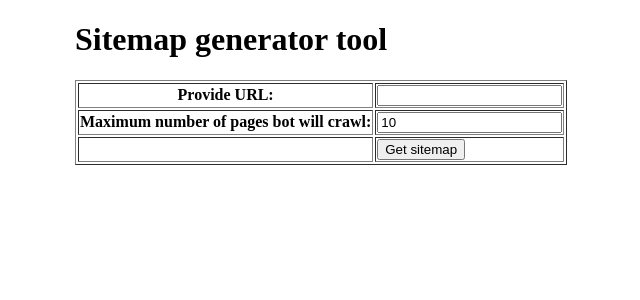
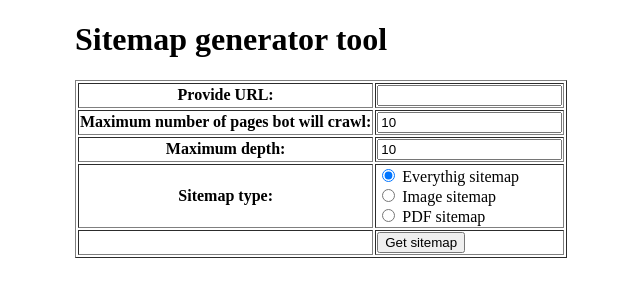
Before and after one commit to Magenta24/Sitemap-Generator-Tool, a Django app: page / in a window 1280 px wide. Shown: the top 300 px of the page, without its empty margins (249-889 px from the left). Run offline with Django 4.2, Linux system fonts and the light colour scheme.

Commit message:
adding fields to the form

```diff
--- a/sitemap_generator/sitemap_generator/SiteScraper.py
+++ b/sitemap_generator/sitemap_generator/SiteScraper.py
@@ -269,7 +269,7 @@ class SiteScraper:
             with open(path, "w") as f:
                 f.write(xmlstr)
         except Exception as e:
-            print('Przypas')
+            print('Przyps')
             print(e)
 
 
--- a/sitemap_generator/sitemap_generator/forms.py
+++ b/sitemap_generator/sitemap_generator/forms.py
@@ -5,6 +5,17 @@ from django import forms
 class SitemapForm(forms.Form):
     url = forms.CharField(label='Provide URL', required=True)
     max_pages = forms.IntegerField(label='Maximum number of pages bot will crawl', initial=10)
+    max_depth = forms.IntegerField(label='Maximum depth', initial=10)
+    img_sitemaps = forms.BooleanField()
+    pdf_sitemaps = forms.BooleanField()
+    all_sitemaps = forms.BooleanField()
+
+    sitemap_choices = [
+        ('1', 'Everythig sitemap'),
+        ('2', 'Image sitemap'),
+        ('3', 'PDF sitemap')
+    ]
+    sitemap_type = forms.ChoiceField(widget=forms.RadioSelect, choices=sitemap_choices, required=True)
 
 # class SitemapFormModel(forms.ModelForm):
 #
--- a/sitemap_generator/sitemap_generator/templates/index.html
+++ b/sitemap_generator/sitemap_generator/templates/index.html
@@ -28,6 +28,20 @@
                     </td>
                 </tr>
                 <tr>
+                    <th>{{ form.max_depth.label_tag }}</th>
+                    <td>
+                        {{ form.max_depth.errors }}
+                        {{ form.max_depth }}
+                    </td>
+                </tr>
+                <tr>
+                    <th>{{ form.sitemap_type.label_tag }}</th>
+                    <td>
+                        {{ form.sitemap_type.errors }}
+                        {{ form.sitemap_type }}
+                    </td>
+                </tr>
+                <tr>
                     <th></th>
                     <td><input type="submit" value="Get sitemap"></td>
                 </tr>
--- a/sitemap_generator/sitemap_generator/views.py
+++ b/sitemap_generator/sitemap_generator/views.py
@@ -12,12 +12,14 @@ import json
 # Create your views here.
 def main(request):
 
-    form = SitemapForm()
+    # specifying for to render and initial value for radio button
+    sitemap_settings_form = SitemapForm(initial={'sitemap_type':'1'})
 
     if request.method == 'GET':
-        return render(request, "index.html", {'form': form})
+        return render(request, "index.html", {'form': sitemap_settings_form})
 
     if request.method == 'POST':
+
         form = SitemapForm(request.POST)
 
         if form.is_valid():
```
